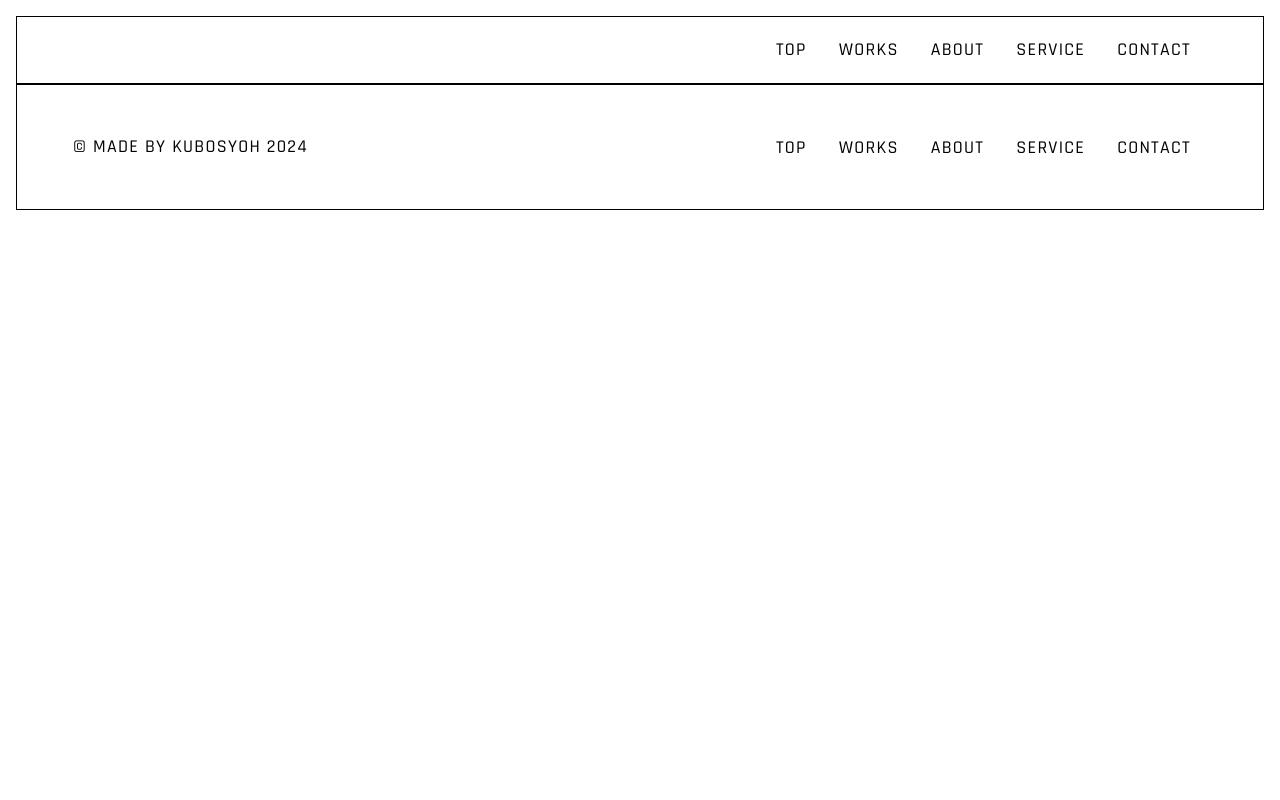
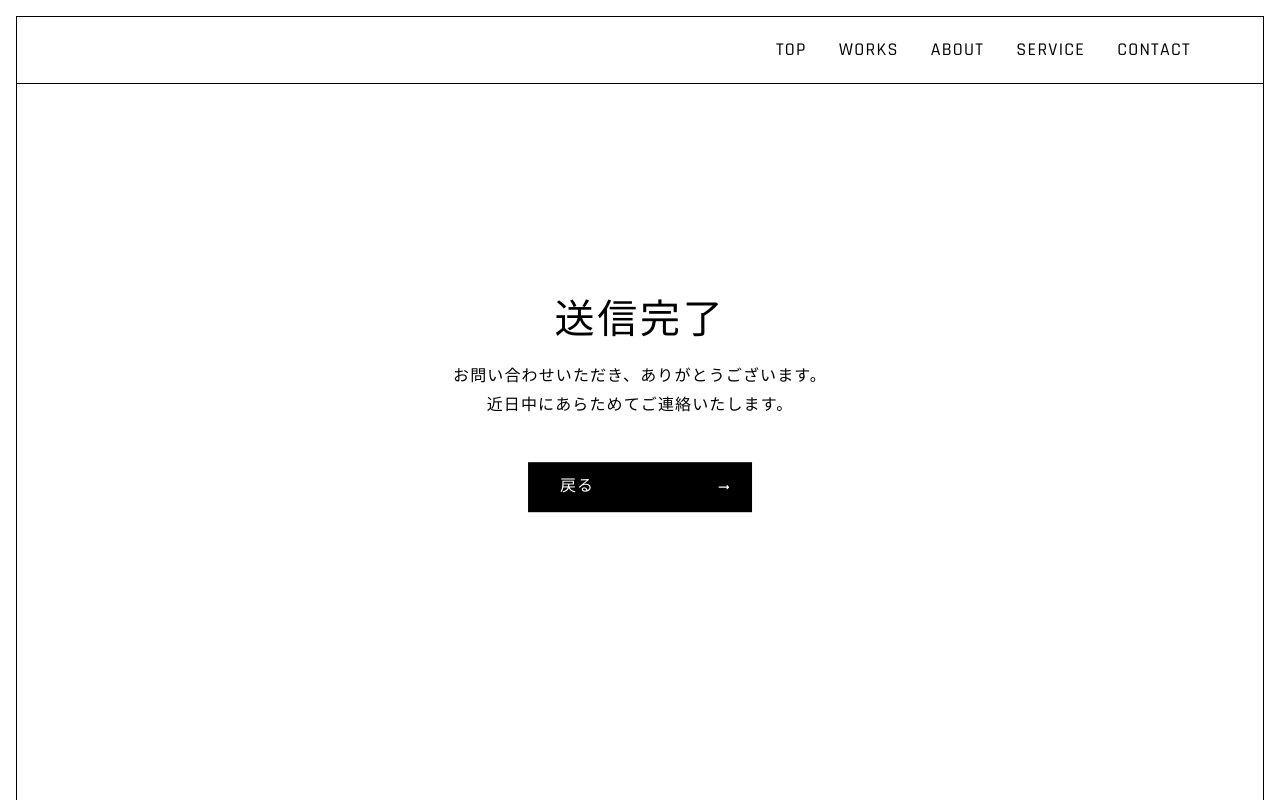
Before and after one commit to shooh25/cw_portfolio, a React (Vite) app: page /submit-success in a window 1280 px wide. Shown: the top 800 px of the page. Built offline with nearby package versions, Linux system fonts and the light colour scheme; no server answers; what microcms-js-sdk would draw is missing.

Commit message:
add: submit-succeaa

```diff
--- a/src/App.tsx
+++ b/src/App.tsx
@@ -8,6 +8,7 @@ import About from './pages/About'
 import Wrapper from './components/Wrapper'
 import Contact from './pages/Contact'
 import Detail from './pages/Detail'
+import SubmitSuccess from './pages/SubmitSuccess'
 
 const App: React.FC = () => {
   const queryClient = new QueryClient();
@@ -35,6 +36,7 @@ const App: React.FC = () => {
               <Route path="/about" element={<About />}></Route>
               <Route path="/contact" element={<Contact />}></Route>
               <Route path="/works/:contentId" element={<Detail />}></Route>
+              <Route path="/submit-success" element={<SubmitSuccess />}></Route>
             </Routes>
           </Wrapper>
         </BrowserRouter>
--- a/src/pages/Contact.tsx
+++ b/src/pages/Contact.tsx
@@ -7,7 +7,7 @@ import { Navigate } from 'react-router-dom';
 const Contact: React.FC = () => {
   const { register, handleSubmit, sendEmail, isSubmitted, formState: { errors } } = useContactForm();
 
-  if (isSubmitted) return (<Navigate to="/" />)
+  if (isSubmitted) return (<Navigate to="/submit-success" />)
 
   return (
     <PageTransition>
--- /dev/null
+++ b/src/pages/SubmitSuccess.tsx
@@ -0,0 +1,29 @@
+import Button from '../components/Button';
+import PageTransition from '../components/PageTransition';
+import { Link } from 'react-router-dom';
+
+const SubmitSuccess: React.FC = () => {
+
+  return (
+    <PageTransition>
+      <>
+        <section className='px-5 md:px-[60px]'>
+          <div className='py-[60px] md:py-[80px] h-[100vh] relative'>
+            <div className='absolute top-[40%] left-1/2 transform -translate-x-1/2 -translate-y-1/2 flex flex-col items-center'>
+              <h1 className='text01 mb-6'>送信完了</h1>
+              <p className='text05 text-center mb-11'>
+                お問い合わせいただき、ありがとうございます。<br />
+                近日中にあらためてご連絡いたします。
+              </p>
+              <Button asChild>
+                <Link to={'/'}>戻る</Link>
+              </Button>
+            </div>
+          </div>
+        </section>
+      </>
+    </PageTransition>
+  )
+}
+
+export default SubmitSuccess
```
